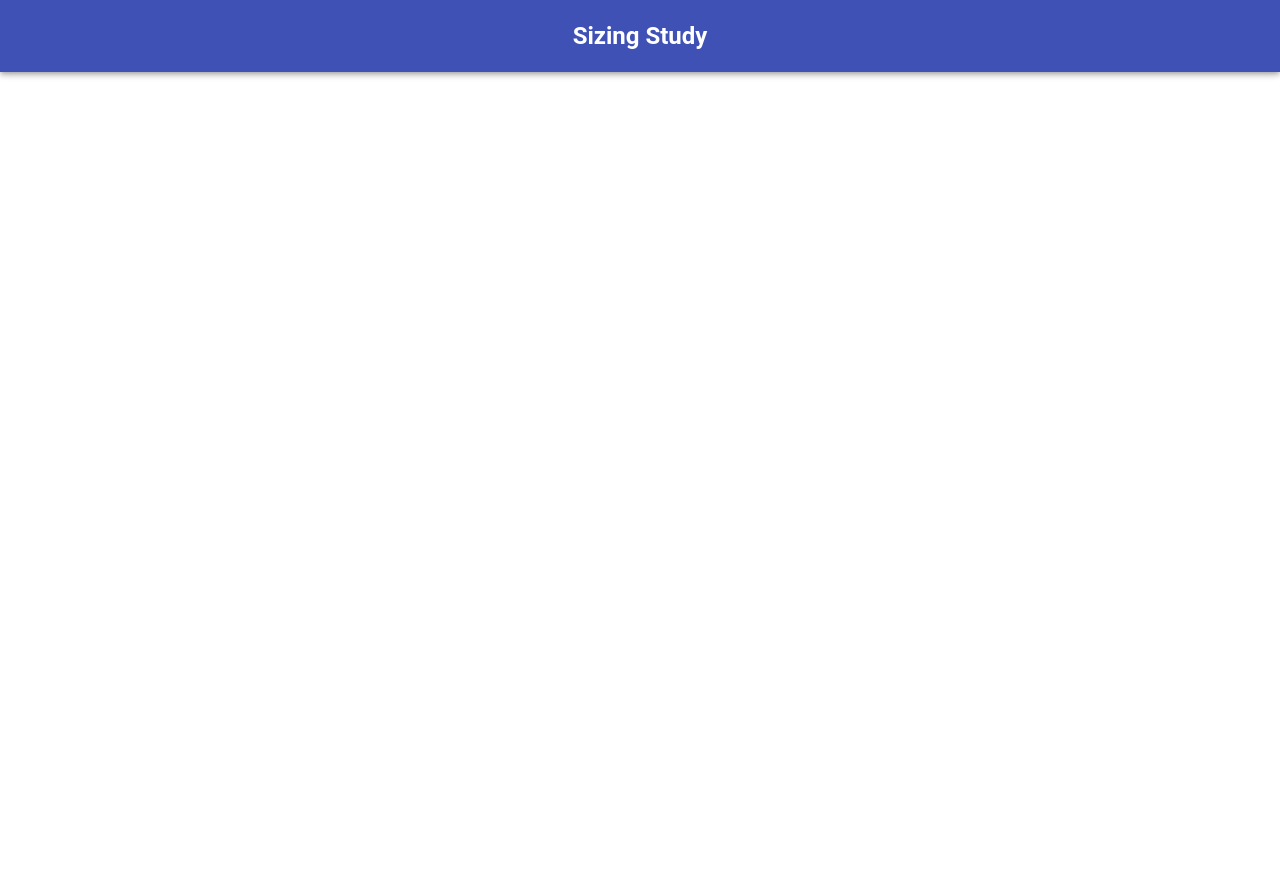
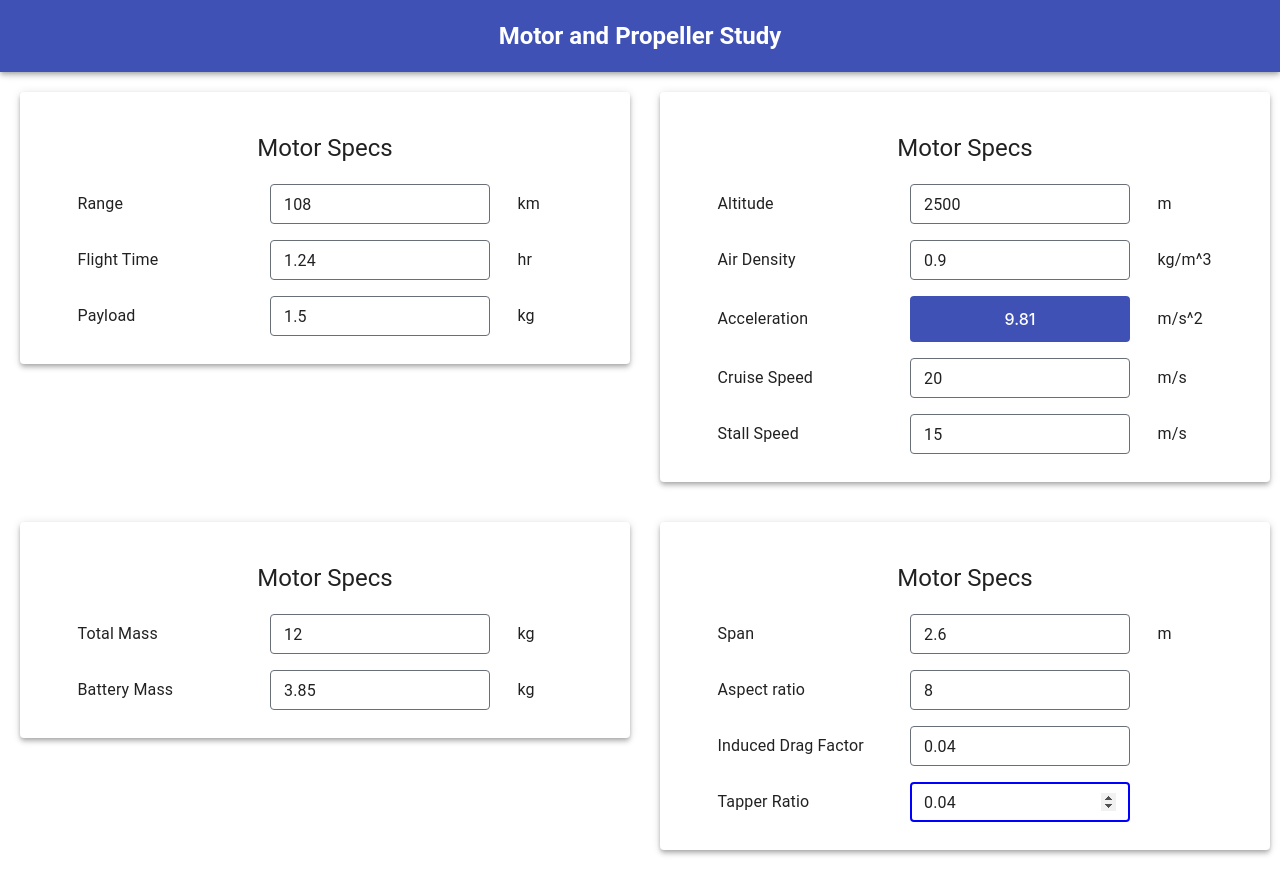
Before and after one commit to prokuranepal/DroneCalculator, a React (Create React App) app: page /sizing in a window 1280 px wide. Before the commit the page ends 800 px from the top, so only its background shows below. Built offline with nearby package versions, Linux system fonts and the light colour scheme.

Commit message:
Error updating state

```diff
--- a/src/components/InputUnit.js
+++ b/src/components/InputUnit.js
@@ -47,6 +47,7 @@ const CssTextField = withStyles({
 const InputUnit = (props) => {
   const classes = useStyles()
   // console.log(props, 'props')
+  // console.log(props.onChange,"change")
   const { field, unit, name, value, defaultValue,input } = props.data;
   // console.log(name, 'nameee')
   return (
--- a/src/components/SizingInputContainer.js
+++ b/src/components/SizingInputContainer.js
@@ -7,23 +7,38 @@ import {Sizing} from '../data/data'
 const SizingInputContainer=()=>{
 const[sizing,setSizing]=useState(Sizing)
 
-const sizingChangeHandler=(e)=>{
-console.log(e)
+const sizingChangeHandler=(e,data)=>{
+
+    // const updatedSizing={...sizing,[data.parent]:{...sizing[data.parent],[data.name]:{...sizing[data.name],value:e.target.value}}}
+    // setSizing({sizing:updatedSizing})
+
+    const updatedSizing={...sizing}
+    const parentObj={...updatedSizing[data.parent]}
+    console.log(parentObj,"parentObj")
+    const childObj={...parentObj[data.name],value:e.target.value}
+    console.log(childObj,"childObj")
+    // childObj={...childObj,value:e.target.value}
+    parentObj[data.name]=childObj
+    updatedSizing[data.parent]=parentObj
+    console.log(updatedSizing,"updatedSizing")
+    console.log(sizing,"originalSizing")
+    setSizing({sizing:updatedSizing})
+
 }
 
-
+// console.log(sizing,"updatedSizingOrgi")
 
 let sizingArray=[]
 for(let key in sizing){
     let innerArray=[]
     for (let key2 in sizing[key])
     {
-        innerArray.push({data:sizing[key][key2  ]})
+        innerArray.push({data:sizing[key][key2]})
     }
-    sizingArray.push({[key]:innerArray})
+    sizingArray.push({data:innerArray})
 }
 
-console.log("parentArray", sizingArray)
+console.log("UpdatedSizingArr", sizingArray)
 // let data=sizingArray.map(each=>{
 //     const {data}=each
 //     return (
@@ -34,30 +49,44 @@ console.log("parentArray", sizingArray)
 //     })
 //     )
 // })
-let data=sizingArray.map((parent,index)=>{
-
-    console.log(parent.input,"parent")
-// return <h1>Header</h1>
-let arr=
-parent.input.map((child,index)=>{
-
-console.log(child.data,'parentchild')
-return(
-    // <InputUnit key={child.data.name} id={child.data.name} data={child.data} onchange={(e)=>sizingChangeHandler(e,child.data)} />
-    <h1>{child.data.unit}</h1>
-    )
-
-})
-// return {arr}
-})
 
 
-console.log(data,"datta")
 
     return(
         <>
-        <Header header='Sizing Study'/>
-      {data}
+        <Header header='Motor and Propeller Study'/>
+      <Grid container>
+         <div >
+             <Grid container>
+                 {sizingArray?(
+      sizingArray.map((parent,key)=>{
+    return(
+
+        <Grid ley={key} items xs={6} style={{margin:'20px 0'}} >
+        <Paper elevation={4} className="paper" style={{ padding: '20px 30px',marginLeft:' 20px',marginRight:'10px' }}>
+            <div style={{marginTop: '20px'}}>
+               <Typography variant='h5' style={{ marginBottom: '12px', textAlign: 'center' }} >Motor Specs</Typography>
+                    <div style={{ flexGrow: 1 }}>
+                           <Grid item xs={12}>
+
+                 {parent.data.map((child,index)=>{
+                     return(
+                        <InputUnit key={child.data.name} id={child.data.name} data={child.data} onChange={(e)=>sizingChangeHandler(e,child.data)} />
+                     )
+                 })}
+                  </Grid>
+                   </div>
+                  </div>
+             </Paper>
+           </Grid>
+
+
+    )
+})
+                 ):''}
+       </Grid>
+    </div>
+</Grid>
         </>
     )
 }
--- a/src/data/data.js
+++ b/src/data/data.js
@@ -164,110 +164,134 @@ export const Pitch={
 
 
 export const Sizing={
-    input:{
+    missionRequirement:{
         range:{
             value:108,
             unit:'km',
             input:true,
             field:'Range',
-            name:'range'
+            name:'range',
+            parent:'missionRequirement'
         },
         flightTime:{
             value:1.24,
             unit:'hr',
             input:true,
             field:'Flight Time',
-            name:'flightTime'
+            name:'flightTime',
+            parent:'missionRequirement'
+
         },
         payload:{
             value:1.5,
             unit:'kg',
             input:true,
             field:'Payload',
-            name:'payload'
+            name:'payload',
+            parent:'missionRequirement'
+
         }
     },
-    input:{
+    operatingEnvironment:{
         altitude:{
             value:2500,
             unit:'m',
             input:true,
             field:'Altitude',
-            name:'altitude'
+            name:'altitude',
+            parent:'operatingEnvironment'
         },
         airDensity:{
             value:0.9,
             unit:'kg/m^3',
             input:true,
             field:'Air Density',
-            name:'airDensity'
+            name:'airDensity',
+            parent:'operatingEnvironment'
+
         },
         acceleration:{
             value:9.81,
             unit:'m/s^2',
             input:false,
             field:'Acceleration',
-            name:'acceleration'
+            name:'acceleration',
+            parent:'operatingEnvironment'
+
         },
         cruiseSpeed:{
             value:20,
             unit:'m/s',
             input:true,
             field:'Cruise Speed',
-            name:'cruiseSpeed'
+            name:'cruiseSpeed',
+            parent:'operatingEnvironment'
+
         },
         stallSpeed:{
             value:15,
             unit:'m/s',
             input:true,
             field:'Stall Speed',
-            name:'stallSpeed'
+            name:'stallSpeed',
+            parent:'operatingEnvironment'
+
         }
     },
-    input:{
+    mass:{
         totalMass:{
             value:12,
             unit:'kg',
             input:true,
             field:'Total Mass',
-            name:'totalMass'
+            name:'totalMass',
+            parent:'mass'
         },
         batteryMass:{
             value:3.85,
             unit:'kg',
             input:true,
             field:'Battery Mass',
-            name:'batteryMass'
+            name:'batteryMass',
+            parent:'mass'
+
         }
     },
-    input:{
+    wing:{
         span:{
             value:2.6,
             unit:'m',
             input:true,
             field:'Span',
-            name:'span'
+            name:'span',
+            parent:'wing'
         },
         aspectRatio:{
             value:8,
             unit:'',
             input:true,
             field:'Aspect ratio',
-            name:'aspectRatio'
+            name:'aspectRatio',
+            parent:'wing'
+
         },
         inducedDragFactor:{
             value:0.04,
             input:true,
             unit:"",
             field:'Induced Drag Factor',
-            name:"inducedDragFactor"
+            name:"inducedDragFactor",
+            parent:'wing'
+
         },
         tapperRatio:{
             value:0.04,
             unit:'',
             input:true,
             field:'Tapper Ratio',
-            name:'tapperRatio'
+            name:'tapperRatio',
+            parent:'wing'
+
         }
     }
 }
```
Also changed, not shown: 1 other file (tests, documents, lock files or other folders).
